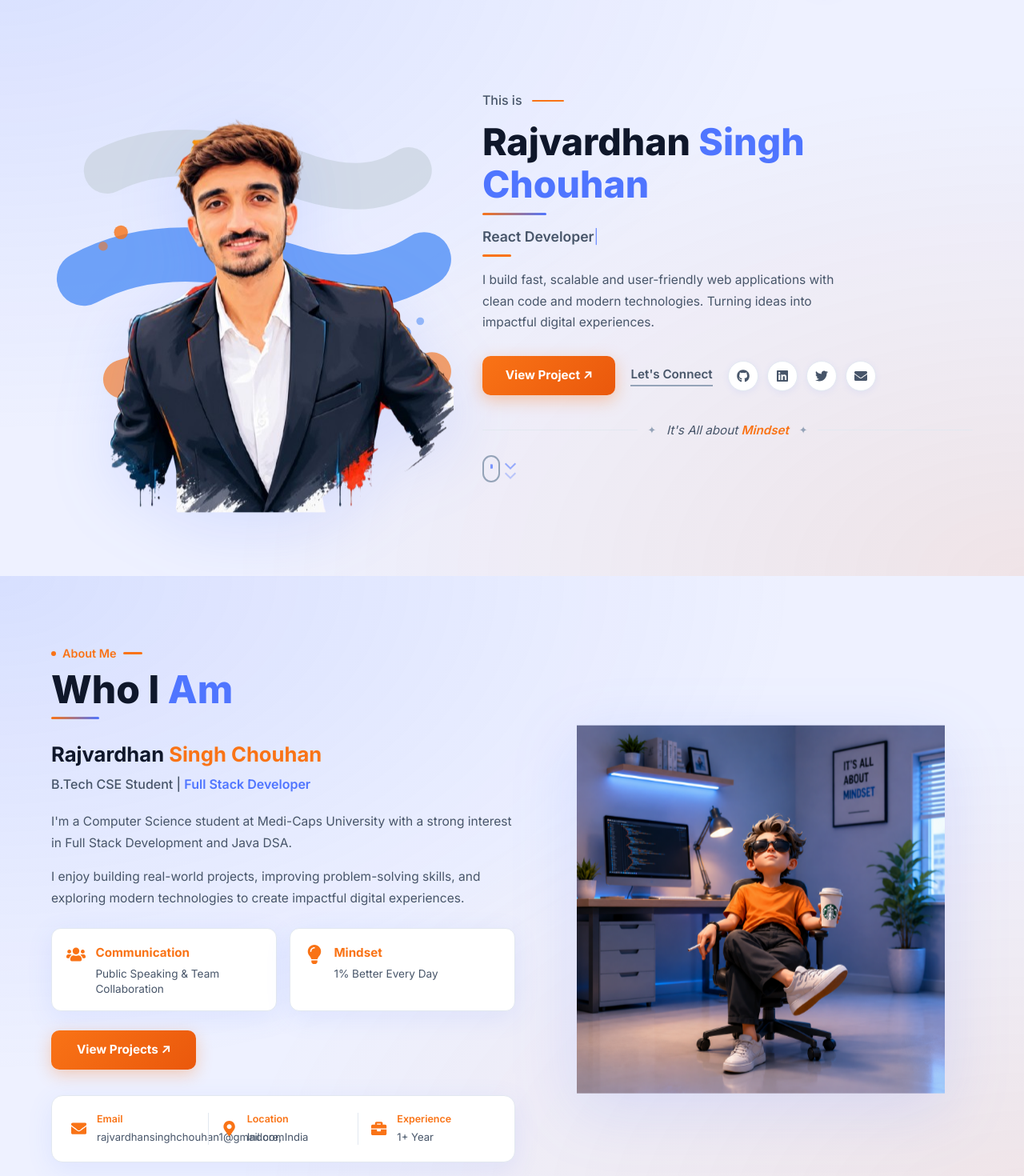
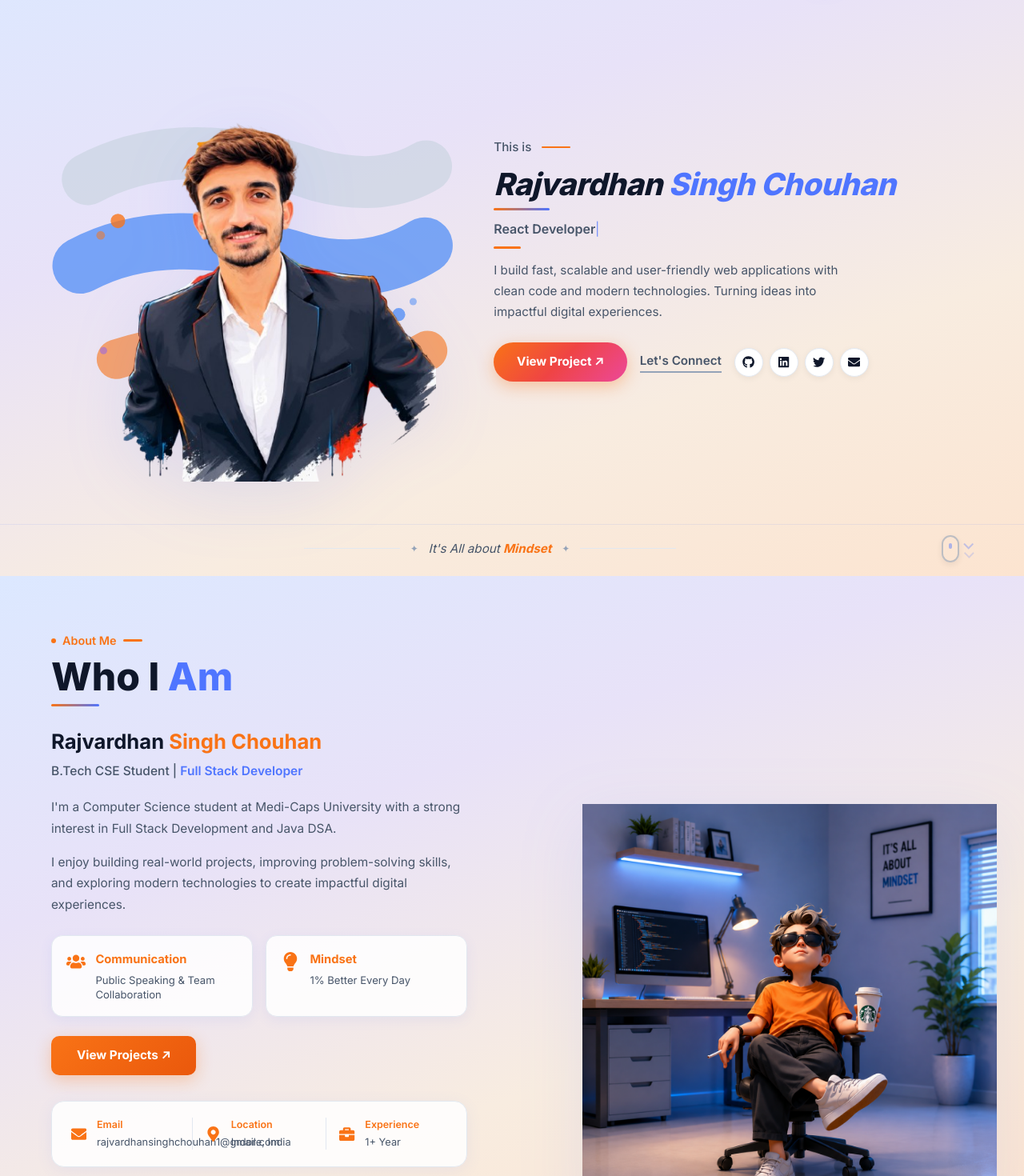
Before and after one commit to rajvardhan-here/rajvardhan-portfolio, a React (Vite) app: page / in a window 1280 px wide. Shown: the part 80-1550 px from the top of the page at 80% size. Built offline with nearby package versions, Linux system fonts and the light colour scheme.

Commit message:
update homep page and  about  page

```diff
--- a/src/components/About.jsx
+++ b/src/components/About.jsx
@@ -71,7 +71,6 @@ function About() {
       </div>
 
       <div className="about-right">
-        <div className="about-img-glow"></div>
         <img src={aboutImg} alt="About Rajvardhan" className="about-img" />
       </div>
     </section>
--- a/src/components/Hero.jsx
+++ b/src/components/Hero.jsx
@@ -32,21 +32,23 @@ function Hero() {
 
   return (
     <section id="home" className="hero">
+      <div className="hero-main">
         <div className="hero-left">
           <div className="hero-paint-bg">
             <svg className="paint-svg" viewBox="0 0 500 600" xmlns="http://www.w3.org/2000/svg">
-            <path d="M60 150 Q160 100 320 160 Q400 185 450 150" stroke="#cbd5e1" strokeWidth="60" fill="none" strokeLinecap="round" opacity="0.75" />
-            <path d="M30 290 Q140 230 310 285 Q400 310 470 265" stroke="#3b82f6" strokeWidth="70" fill="none" strokeLinecap="round" opacity="0.7" />
-            <path d="M80 420 Q200 380 350 425 Q420 445 480 410" stroke="#f97316" strokeWidth="50" fill="none" strokeLinecap="round" opacity="0.65" />
-            <path d="M180 510 Q260 490 340 515" stroke="#ef4444" strokeWidth="28" fill="none" strokeLinecap="round" opacity="0.75" />
-            <ellipse cx="195" cy="555" rx="7" ry="22" fill="#3b82f6" opacity="0.5" />
-            <ellipse cx="258" cy="570" rx="5" ry="18" fill="#f97316" opacity="0.45" />
-            <ellipse cx="322" cy="558" rx="6" ry="20" fill="#ef4444" opacity="0.45" />
-            <circle cx="78" cy="230" r="9" fill="#f97316" opacity="0.8" />
-            <circle cx="55" cy="248" r="6" fill="#f97316" opacity="0.55" />
-            <circle cx="445" cy="360" r="8" fill="#3b82f6" opacity="0.7" />
-            <circle cx="465" cy="345" r="5" fill="#3b82f6" opacity="0.5" />
-            <circle cx="360" cy="510" r="7" fill="#22c55e" opacity="0.65" />
+              <path d="M20 180 Q150 110 340 175 Q430 198 490 162" stroke="#cbd5e1" strokeWidth="72" fill="none" strokeLinecap="round" opacity="0.7" />
+              <path d="M10 300 Q130 235 320 295 Q415 318 488 272" stroke="#3b82f6" strokeWidth="78" fill="none" strokeLinecap="round" opacity="0.65" />
+              <path d="M60 430 Q195 385 360 432 Q438 452 492 418" stroke="#f97316" strokeWidth="55" fill="none" strokeLinecap="round" opacity="0.6" />
+              <path d="M170 520 Q255 498 345 522" stroke="#ef4444" strokeWidth="32" fill="none" strokeLinecap="round" opacity="0.72" />
+              <ellipse cx="190" cy="565" rx="8" ry="26" fill="#3b82f6" opacity="0.48" />
+              <ellipse cx="252" cy="578" rx="6" ry="20" fill="#f97316" opacity="0.42" />
+              <ellipse cx="318" cy="566" rx="7" ry="23" fill="#ef4444" opacity="0.42" />
+              <circle cx="62" cy="238" r="10" fill="#f97316" opacity="0.78" />
+              <circle cx="38" cy="258" r="6" fill="#f97316" opacity="0.52" />
+              <circle cx="452" cy="368" r="9" fill="#3b82f6" opacity="0.68" />
+              <circle cx="472" cy="350" r="5" fill="#3b82f6" opacity="0.48" />
+              <circle cx="365" cy="518" r="7" fill="#22c55e" opacity="0.62" />
+              <circle cx="42" cy="418" r="5" fill="#8b5cf6" opacity="0.5" />
             </svg>
           </div>
           <img src={heroImg} alt="Rajvardhan Singh Chouhan" className="hero-photo" />
@@ -72,25 +74,31 @@ function Hero() {
             <a href="#portfolio" className="btn-view-project">View Project ↗</a>
             <a href="#contact" className="btn-lets-connect">Let's Connect</a>
             <div className="hero-socials">
-            <a href="https://github.com/rajvardhan-here" target="_blank" rel="noreferrer"><FaGithub /></a>
-            <a href="https://linkedin.com/in/rajvardhann" target="_blank" rel="noreferrer"><FaLinkedin /></a>
-            <a href="https://x.com/X_rajvardhann" target="_blank" rel="noreferrer"><FaTwitter /></a>
-            <a href="mailto:rajvardhansinghchouhan1@gmail.com"><FaEnvelope /></a>
+              <a href="https://github.com/rajvardhan-here" target="_blank" rel="noreferrer" className="social-btn"><FaGithub /></a>
+              <a href="https://linkedin.com/in/rajvardhann" target="_blank" rel="noreferrer" className="social-btn"><FaLinkedin /></a>
+              <a href="https://x.com/X_rajvardhann" target="_blank" rel="noreferrer" className="social-btn"><FaTwitter /></a>
+              <a href="mailto:rajvardhansinghchouhan1@gmail.com" className="social-btn"><FaEnvelope /></a>
+            </div>
+          </div>
         </div>
       </div>
 
-        <div className="hero-tagline">
-          <span className="tagline-line"></span>
-          <span className="tagline-star">✦</span>
-          <span className="tagline-text">It's All about <span className="tagline-accent">Mindset</span></span>
-          <span className="tagline-star">✦</span>
-          <span className="tagline-line"></span>
+      <div className="hero-bottom-bar">
+        <div className="hero-mindset">
+          <span className="mindset-line"></span>
+          <span className="mindset-star">✦</span>
+          <span className="mindset-text">It's All about <span className="mindset-accent">Mindset</span></span>
+          <span className="mindset-star">✦</span>
+          <span className="mindset-line"></span>
         </div>
 
-        <div className="hero-scroll-hint">
-          <div className="scroll-mouse"></div>
+        <div className="hero-scroll-corner">
+          <div className="scroll-mouse">
+            <div className="scroll-dot"></div>
+          </div>
           <div className="scroll-arrows">
-            <span></span><span></span>
+            <span></span>
+            <span></span>
           </div>
         </div>
       </div>
--- a/src/index.css
+++ b/src/index.css
@@ -11,6 +11,7 @@
   --border: #e2e8f0;
   --card-shadow: 0 8px 32px rgba(79, 117, 255, 0.1);
   --sans: 'Inter', system-ui, sans-serif;
+  --cursive: 'Caveat', cursive;
 }
 
 .dark-theme {
@@ -20,23 +21,25 @@
   --text-body: #94a3b8;
   --text-muted: #64748b;
   --border: #1e3a5f;
-  --card-shadow: 0 8px 32px rgba(0, 0, 0, 0.3);
+  --card-shadow: 0 8px 32px rgba(0,0,0,0.3);
 }
 
 * { margin: 0; padding: 0; box-sizing: border-box; }
 html { scroll-behavior: smooth; }
 
 body {
-  background-color: var(--bg);
-  background-image:
-    radial-gradient(ellipse at 0% 0%, rgba(79, 117, 255, 0.14) 0%, transparent 55%),
-    radial-gradient(ellipse at 100% 100%, rgba(249, 115, 22, 0.1) 0%, transparent 55%);
+  background: linear-gradient(160deg, #dce8ff 0%, #e8e2f8 35%, #f8ece0 70%, #fce4d0 100%);
   background-attachment: fixed;
   color: var(--text-heading);
   font-family: var(--sans);
   line-height: 1.6;
   overflow-x: hidden;
   transition: background-color 0.3s ease, color 0.3s ease;
+  min-height: 100vh;
+}
+
+.dark-theme body {
+  background: linear-gradient(160deg, #050c18 0%, #0a1628 50%, #0d0a18 100%) !important;
 }
 
 a { text-decoration: none; color: inherit; }
@@ -44,7 +47,7 @@ ul { list-style: none; }
 button { font-family: inherit; cursor: pointer; border: none; background: none; }
 img { max-width: 100%; display: block; }
 #root { min-height: 100vh; width: 100%; }
-section { scroll-margin-top: 80px; }
+section { scroll-margin-top: 72px; }
 
 .section-label {
   display: inline-flex;
@@ -73,6 +76,7 @@ section { scroll-margin-top: 80px; }
 }
 
 @keyframes fadeInUp { from { opacity: 0; transform: translateY(30px); } to { opacity: 1; transform: translateY(0); } }
-@keyframes floatY { 0%, 100% { transform: translateY(0); } 50% { transform: translateY(-14px); } }
-@keyframes pulse { 0%, 100% { transform: scale(1); opacity: 0.7; } 50% { transform: scale(1.15); opacity: 1; } }
 @keyframes blink { 0%, 100% { opacity: 1; } 50% { opacity: 0; } }
+@keyframes scrollDot { 0%, 100% { opacity: 1; top: 5px; } 50% { opacity: 0.3; top: 14px; } }
+@keyframes arrowBounce { 0%, 100% { opacity: 0.3; transform: rotate(45deg) translateY(0); } 50% { opacity: 1; transform: rotate(45deg) translateY(3px); } }
+@keyframes glowPulse { 0%, 100% { box-shadow: 0 0 0 0 rgba(249,115,22,0.4); } 50% { box-shadow: 0 0 20px 6px rgba(249,115,22,0.25); } }
--- a/src/styles/About.css
+++ b/src/styles/About.css
@@ -1,13 +1,19 @@
 .about {
   display: flex;
   align-items: center;
-  gap: 3rem;
-  padding: 5rem 4rem;
+  gap: 0;
+  padding: 4rem 4rem 5rem;
   min-height: 100vh;
   position: relative;
+  overflow: hidden;
 }
 
-.about-left { flex: 1; max-width: 580px; }
+.about-left {
+  flex: 1;
+  max-width: 600px;
+  position: relative;
+  z-index: 2;
+}
 
 .about-heading {
   font-size: 3rem;
@@ -37,7 +43,7 @@
 .name-orange { color: var(--orange); }
 
 .about-role {
-  font-size: 1rem;
+  font-size: 0.97rem;
   font-weight: 500;
   color: var(--text-body);
   margin-bottom: 1.2rem;
@@ -49,7 +55,8 @@
   color: var(--text-body);
   line-height: 1.75;
   margin-bottom: 0.9rem;
-  font-size: 0.97rem;
+  font-size: 0.96rem;
+  max-width: 520px;
 }
 
 .about-cards {
@@ -57,17 +64,26 @@
   grid-template-columns: 1fr 1fr;
   gap: 1rem;
   margin: 1.5rem 0;
+  max-width: 520px;
 }
 
 .about-card {
-  background: var(--white);
+  background: rgba(255, 255, 255, 0.85);
   border: 1px solid var(--border);
-  border-radius: 12px;
+  border-radius: 14px;
   padding: 1.1rem;
   display: flex;
   align-items: flex-start;
   gap: 0.8rem;
-  box-shadow: var(--card-shadow);
+  box-shadow: 0 4px 16px rgba(79, 117, 255, 0.08);
+  backdrop-filter: blur(8px);
+  transition: all 0.25s ease;
+}
+
+.about-card:hover {
+  transform: translateY(-3px);
+  box-shadow: 0 8px 24px rgba(249, 115, 22, 0.15);
+  border-color: var(--orange);
 }
 
 .about-card-icon {
@@ -79,13 +95,13 @@
 
 .about-card-title {
   font-weight: 700;
-  font-size: 0.95rem;
+  font-size: 0.92rem;
   color: var(--orange);
   margin-bottom: 0.3rem;
 }
 
 .about-card-sub {
-  font-size: 0.85rem;
+  font-size: 0.82rem;
   color: var(--text-body);
   line-height: 1.4;
 }
@@ -101,24 +117,29 @@
   font-weight: 700;
   font-size: 0.95rem;
   margin-bottom: 2rem;
-  transition: all 0.25s ease;
+  transition: all 0.3s ease;
   box-shadow: 0 6px 20px rgba(249, 115, 22, 0.3);
+  position: relative;
+  overflow: hidden;
 }
 
 .btn-view-projects:hover {
-  transform: translateY(-2px);
-  box-shadow: 0 10px 28px rgba(249, 115, 22, 0.4);
+  transform: translateY(-2px) scale(1.04);
+  box-shadow: 0 0 0 4px rgba(249,115,22,0.2), 0 12px 30px rgba(249,115,22,0.4);
+  animation: glowPulse 1.5s ease-in-out infinite;
 }
 
 .about-info-bar {
-  background: var(--white);
+  background: rgba(255, 255, 255, 0.85);
   border: 1px solid var(--border);
-  border-radius: 14px;
+  border-radius: 16px;
   padding: 1.2rem 1.5rem;
   display: flex;
   align-items: center;
   gap: 1rem;
-  box-shadow: var(--card-shadow);
+  box-shadow: 0 4px 20px rgba(79, 117, 255, 0.08);
+  max-width: 520px;
+  backdrop-filter: blur(8px);
   flex-wrap: wrap;
 }
 
@@ -127,28 +148,13 @@
   align-items: center;
   gap: 0.8rem;
   flex: 1;
-  min-width: 150px;
+  min-width: 130px;
 }
 
 .info-icon { font-size: 1.2rem; color: var(--orange); flex-shrink: 0; }
-
-.info-label {
-  font-size: 0.78rem;
-  color: var(--orange);
-  font-weight: 600;
-  margin-bottom: 0.15rem;
-}
-
-.info-value {
-  font-size: 0.82rem;
-  color: var(--text-body);
-}
-
-.info-divider {
-  width: 1px;
-  height: 40px;
-  background: var(--border);
-}
+.info-label { font-size: 0.78rem; color: var(--orange); font-weight: 600; margin-bottom: 0.15rem; }
+.info-value { font-size: 0.8rem; color: var(--text-body); }
+.info-divider { width: 1px; height: 40px; background: var(--border); }
 
 .about-right {
   flex: 0 0 45%;
@@ -156,39 +162,34 @@
   display: flex;
   align-items: flex-end;
   justify-content: center;
-  min-height: 480px;
-}
-
-.about-img-glow {
-  position: absolute;
-  inset: 10%;
-  border-radius: 50%;
-  background: radial-gradient(circle, rgba(79, 117, 255, 0.18) 0%, transparent 70%);
-  filter: blur(40px);
-  z-index: 0;
-  animation: pulse 5s ease-in-out infinite;
+  min-height: 500px;
+  align-self: stretch;
 }
 
 .about-img {
-  position: relative;
-  z-index: 1;
-  max-height: 460px;
+  position: absolute;
+  bottom: -4rem;
+  right: -4rem;
+  height: 110%;
+  max-height: 600px;
   width: auto;
   object-fit: contain;
-  object-position: bottom;
-  animation: floatY 6s ease-in-out infinite;
-  filter: drop-shadow(0 20px 40px rgba(79, 117, 255, 0.15));
+  object-position: bottom right;
+  mix-blend-mode: multiply;
+  filter: drop-shadow(0 20px 40px rgba(79,117,255,0.1));
 }
 
 @media (max-width: 900px) {
   .about {
-    flex-direction: column-reverse;
-    padding: 3rem 1.5rem;
+    flex-direction: column;
+    padding: 2.5rem 1.5rem 3rem;
     min-height: auto;
     text-align: center;
   }
-  .about-right { width: 100%; min-height: 300px; }
-  .about-heading-line, .btn-view-projects { margin-left: auto; margin-right: auto; display: flex; justify-content: center; }
+  .about-right { display: none; }
+  .about-heading-line, .btn-view-projects { margin-left: auto; margin-right: auto; }
   .about-cards { grid-template-columns: 1fr; }
   .info-divider { display: none; }
+  .about-left { max-width: 100%; }
+  .about-para, .about-info-bar, .about-cards { max-width: 100%; }
 }
--- a/src/styles/Hero.css
+++ b/src/styles/Hero.css
@@ -1,17 +1,21 @@
 .hero {
   min-height: calc(100vh - 72px);
   display: flex;
+  flex-direction: column;
+}
+
+.hero-main {
+  flex: 1;
+  display: flex;
   align-items: center;
-  gap: 2rem;
-  padding: 2rem 4rem;
-  position: relative;
-  overflow: hidden;
+  gap: 1rem;
+  padding: 2rem 4rem 1rem 3rem;
 }
 
 .hero-left {
   position: relative;
-  flex: 0 0 44%;
-  min-height: 580px;
+  flex: 0 0 46%;
+  min-height: 540px;
   display: flex;
   align-items: flex-end;
   justify-content: center;
@@ -32,17 +36,16 @@
 .hero-photo {
   position: relative;
   z-index: 1;
-  max-height: 520px;
-  width: auto;
+  max-height: 500px;
+  width: 85%;
   object-fit: contain;
-  object-position: bottom;
-  filter: drop-shadow(0 20px 40px rgba(79, 117, 255, 0.15));
-  animation: floatY 5s ease-in-out infinite;
+  object-position: bottom center;
+  filter: drop-shadow(0 20px 40px rgba(79, 117, 255, 0.12));
 }
 
 .hero-right {
   flex: 1;
-  padding: 1rem 0;
+  padding: 0 0 1rem 1rem;
   animation: fadeInUp 0.8s ease 0.2s forwards;
   opacity: 0;
 }
@@ -51,43 +54,45 @@
   display: flex;
   align-items: center;
   gap: 0.8rem;
-  font-size: 1rem;
+  font-size: 0.95rem;
   color: var(--text-body);
-  margin-bottom: 0.8rem;
+  margin-bottom: 0.7rem;
   font-weight: 500;
 }
 
 .this-is-line {
   display: inline-block;
-  width: 40px;
+  width: 36px;
   height: 2px;
   background: var(--orange);
   border-radius: 2px;
 }
 
 .hero-name {
-  font-size: 2.9rem;
+  font-size: 2.4rem;
   font-weight: 800;
-  line-height: 1.15;
+  font-style: italic;
+  line-height: 1.18;
   color: var(--text-heading);
-  margin-bottom: 0.5rem;
+  margin-bottom: 0.45rem;
+  letter-spacing: -0.5px;
 }
 
 .name-blue { color: var(--blue); }
 
 .hero-name-underline {
-  width: 80px;
+  width: 70px;
   height: 3px;
   background: linear-gradient(90deg, var(--orange), var(--blue));
   border-radius: 2px;
-  margin-bottom: 0.8rem;
+  margin-bottom: 0.7rem;
 }
 
 .hero-subtitle {
-  font-size: 1.1rem;
+  font-size: 1rem;
   font-weight: 600;
   color: var(--text-body);
-  min-height: 1.8rem;
+  min-height: 1.6rem;
   margin-bottom: 0.5rem;
 }
 
@@ -99,47 +104,63 @@
 }
 
 .hero-divider {
-  width: 36px;
+  width: 34px;
   height: 3px;
   background: var(--orange);
   border-radius: 2px;
-  margin-bottom: 1rem;
+  margin-bottom: 0.9rem;
 }
 
 .hero-desc {
-  font-size: 0.97rem;
+  font-size: 0.95rem;
   color: var(--text-body);
   line-height: 1.7;
-  max-width: 480px;
-  margin-bottom: 1.8rem;
+  max-width: 440px;
+  margin-bottom: 1.6rem;
 }
 
 .hero-actions {
   display: flex;
   align-items: center;
-  gap: 1.2rem;
+  gap: 1rem;
   flex-wrap: wrap;
-  margin-bottom: 2rem;
 }
 
 .btn-view-project {
   display: inline-flex;
   align-items: center;
   gap: 0.4rem;
-  background: linear-gradient(135deg, var(--orange), var(--orange-dark));
+  background: linear-gradient(135deg, #f97316, #ef4444, #ec4899);
   color: white;
   padding: 0.75rem 1.8rem;
-  border-radius: 10px;
+  border-radius: 50px;
   font-weight: 700;
   font-size: 0.95rem;
-  transition: all 0.25s ease;
+  transition: all 0.3s ease;
   box-shadow: 0 6px 20px rgba(249, 115, 22, 0.35);
+  position: relative;
+  overflow: hidden;
 }
 
+.btn-view-project::before {
+  content: '';
+  position: absolute;
+  inset: 0;
+  background: linear-gradient(135deg, #ec4899, #ef4444, #f97316);
+  opacity: 0;
+  transition: opacity 0.3s ease;
+  border-radius: 50px;
+}
+
+.btn-view-project:hover::before { opacity: 1; }
+
 .btn-view-project:hover {
-  transform: translateY(-2px);
-  box-shadow: 0 10px 28px rgba(249, 115, 22, 0.45);
+  transform: translateY(-2px) scale(1.04);
+  box-shadow: 0 0 0 4px rgba(249,115,22,0.25), 0 12px 30px rgba(249,115,22,0.45);
+  animation: glowPulse 1.5s ease-in-out infinite;
 }
+
+.btn-view-project span { position: relative; z-index: 1; }
 
 .btn-lets-connect {
   font-weight: 600;
@@ -157,59 +178,71 @@
 
 .hero-socials {
   display: flex;
-  gap: 0.7rem;
+  gap: 0.5rem;
 }
 
-.hero-socials a {
-  width: 38px;
-  height: 38px;
+.social-btn {
+  width: 36px;
+  height: 36px;
   border-radius: 50%;
   background: var(--white);
-  border: 1px solid var(--border);
+  border: 1.5px solid var(--border);
   display: flex;
   align-items: center;
   justify-content: center;
-  font-size: 1rem;
-  color: var(--text-body);
+  font-size: 0.95rem;
+  color: var(--text-heading);
   transition: all 0.25s ease;
-  box-shadow: 0 2px 8px rgba(79, 117, 255, 0.08);
+  box-shadow: 0 2px 8px rgba(0, 0, 0, 0.06);
 }
 
-.hero-socials a:hover {
-  background: var(--blue);
+.social-btn:hover {
+  background: var(--text-heading);
   color: white;
-  transform: translateY(-3px);
-  box-shadow: 0 6px 16px rgba(79, 117, 255, 0.3);
+  transform: translateY(-4px) scale(1.12);
+  box-shadow: 0 8px 20px rgba(0, 0, 0, 0.18), 0 0 0 3px rgba(79, 117, 255, 0.2);
+  border-color: transparent;
 }
 
-.hero-tagline {
+.hero-bottom-bar {
+  position: relative;
+  padding: 0.8rem 4rem 1.2rem 3rem;
+  display: flex;
+  align-items: center;
+  border-top: 1px solid rgba(79, 117, 255, 0.1);
+}
+
+.hero-mindset {
+  flex: 1;
   display: flex;
   align-items: center;
   gap: 0.8rem;
-  margin-bottom: 1.2rem;
+  justify-content: center;
 }
 
-.tagline-line {
+.mindset-line {
   flex: 1;
+  max-width: 120px;
   height: 1px;
   background: var(--border);
 }
 
-.tagline-star { color: var(--text-muted); font-size: 0.8rem; }
+.mindset-star { color: var(--text-muted); font-size: 0.75rem; }
 
-.tagline-text {
+.mindset-text {
   font-style: italic;
   font-size: 0.95rem;
   color: var(--text-body);
   white-space: nowrap;
 }
 
-.tagline-accent { color: var(--orange); font-weight: 600; }
+.mindset-accent { color: var(--orange); font-weight: 700; }
 
-.hero-scroll-hint {
+.hero-scroll-corner {
   display: flex;
   align-items: center;
   gap: 0.5rem;
+  opacity: 0.6;
 }
 
 .scroll-mouse {
@@ -218,13 +251,13 @@
   border: 2px solid var(--text-muted);
   border-radius: 12px;
   position: relative;
+  box-shadow: 0 3px 8px rgba(0,0,0,0.12);
 }
 
-.scroll-mouse::before {
-  content: '';
+.scroll-dot {
   position: absolute;
-  width: 3px;
-  height: 6px;
+  width: 4px;
+  height: 7px;
   background: var(--blue);
   border-radius: 2px;
   top: 5px;
@@ -233,18 +266,16 @@
   animation: scrollDot 1.5s ease-in-out infinite;
 }
 
-@keyframes scrollDot { 0%, 100% { opacity: 1; top: 5px; } 50% { opacity: 0.3; top: 14px; } }
-
 .scroll-arrows {
   display: flex;
   flex-direction: column;
-  gap: 2px;
+  gap: 3px;
 }
 
 .scroll-arrows span {
   display: block;
-  width: 10px;
-  height: 10px;
+  width: 9px;
+  height: 9px;
   border-right: 2px solid var(--blue);
   border-bottom: 2px solid var(--blue);
   transform: rotate(45deg);
@@ -253,23 +284,21 @@
 
 .scroll-arrows span:nth-child(2) { animation-delay: 0.2s; }
 
-@keyframes arrowBounce { 0%, 100% { opacity: 0.3; } 50% { opacity: 1; } }
-
 @media (max-width: 900px) {
-  .hero {
+  .hero-main {
     flex-direction: column;
-    padding: 2rem 1.5rem;
-    min-height: auto;
+    padding: 2rem 1.5rem 1rem;
     text-align: center;
   }
   .hero-left {
     width: 100%;
     flex: none;
-    min-height: 320px;
+    min-height: 300px;
   }
-  .hero-name { font-size: 2.2rem; }
-  .hero-actions, .hero-socials, .hero-tagline { justify-content: center; }
-  .hero-name-underline { margin: 0 auto 0.8rem; }
-  .hero-divider { margin: 0 auto 1rem; }
-  .hero-scroll-hint { justify-content: center; }
+  .hero-photo { width: 70%; max-height: 360px; }
+  .hero-name { font-size: 1.9rem; }
+  .hero-actions { justify-content: center; }
+  .hero-name-underline, .hero-divider { margin: 0 auto 0.7rem; }
+  .hero-bottom-bar { padding: 0.8rem 1.5rem; }
+  .hero-mindset { font-size: 0.85rem; }
 }
```
Also changed, not shown: src/components/Navbar.jsx (+16 -0 lines). Lines whose indentation alone changed are shown as unchanged.
